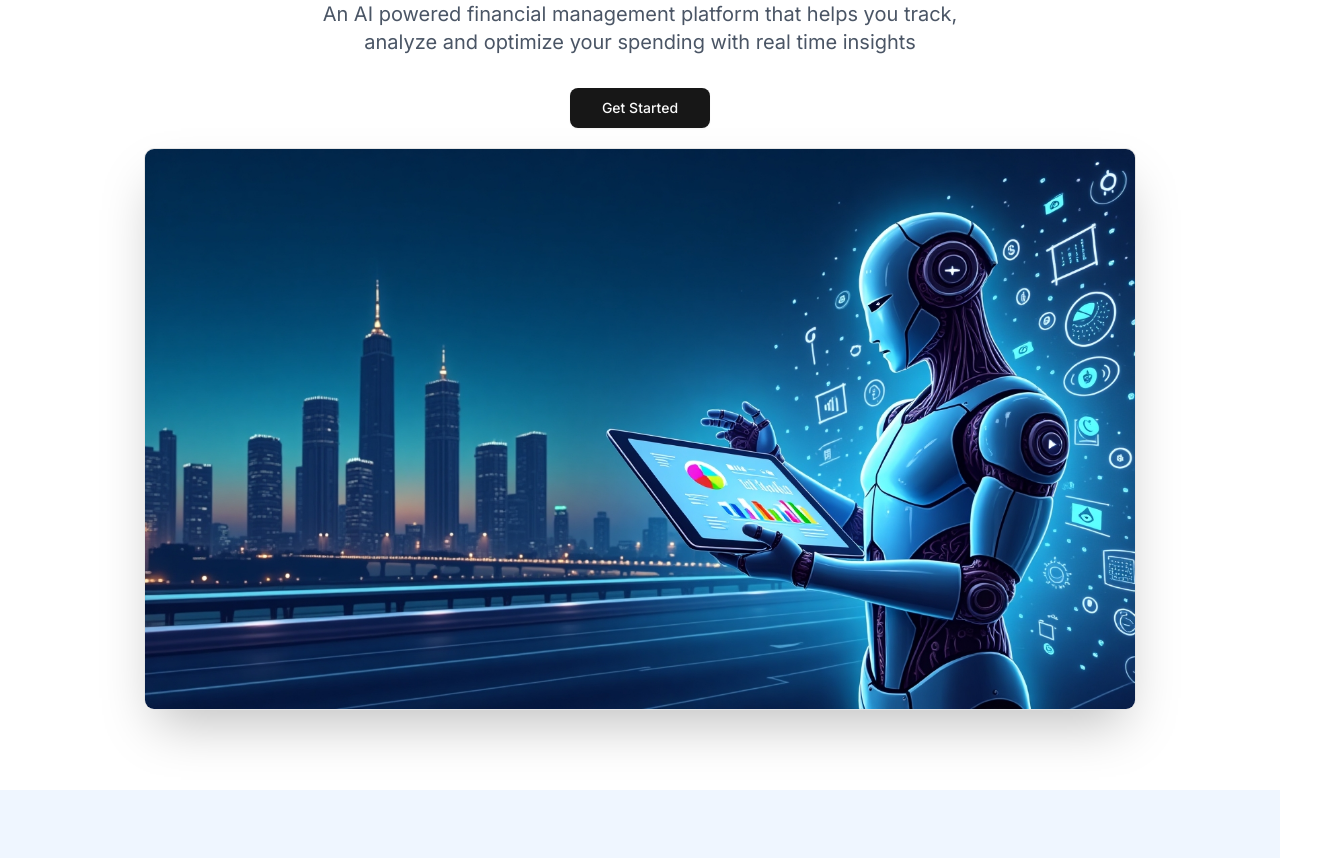
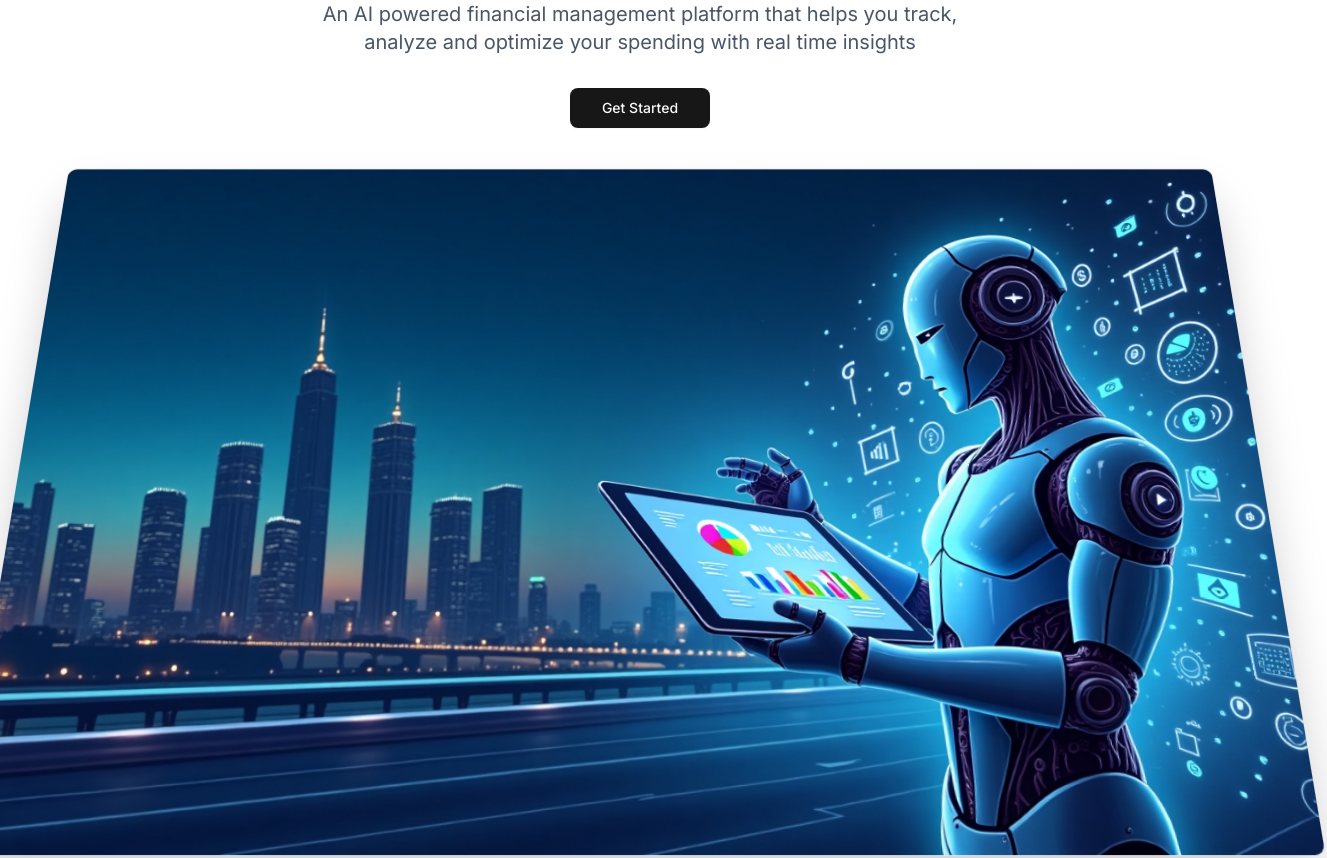
Before and after one commit to sdCodex/Budgettra, a Next.js app: page / in a window 1280 px wide. Shown: the part 360-1218 px from the top of the page, 1327 px wide, since content can reach past the window. Built offline with nearby package versions, Linux system fonts and the light colour scheme; no server answers.

Commit message:
Added animation to the banner image

```diff
--- a/app/globals.css
+++ b/app/globals.css
@@ -1,6 +1,13 @@
 @import "tailwindcss";
 @import "tw-animate-css";
 
+body {
+  font-family: Arial, Helvetica, sans-serif;
+}
+
+html {
+  scroll-behavior: smooth;
+}
 /* @custom-variant dark (&:is(.dark *)); */
 
 @theme inline {
@@ -120,3 +127,18 @@
     @apply bg-background text-foreground;
   }
 }
+
+.hero-image-wrapper {
+  perspective: 1000px;
+}
+
+.hero-image {
+  /* transform: rotateX(20deg) scale(0.9) translateY(-50); */
+  transform: rotateX(15deg) scale(1) translateY(0);
+  transition: transform 0.5s ease-out;
+  will-change: transform;
+}
+
+.hero-image.scrolled {
+  transform: rotateX(0deg) scale(1) translateY(40px);
+}
--- a/components/header.jsx
+++ b/components/header.jsx
@@ -22,6 +22,7 @@ const Header = async () => {
             height={60}
             width={200}
             className="h-12 w-auto object-auto"
+            priority
           />
         </Link>
 
--- a/components/hero.jsx
+++ b/components/hero.jsx
@@ -1,8 +1,35 @@
+"use client";
+
 import Link from "next/link";
 import { Button } from "@/components/ui/button";
 import Image from "next/image";
+import { useEffect, useRef } from "react";
 
 const HeroSection = () => {
+  const imageRef = useRef(null);
+
+  useEffect(() => {
+    const imageElement = imageRef.current;
+
+    const handleScroll = () => {
+      const scrollPosition = window.scrollY;
+      const scrollThreshold = 100;
+
+      if (scrollPosition > scrollThreshold) {
+        imageElement.classList.add("scrolled");
+        console.log("add");
+      } else {
+        imageElement.classList.remove("scrolled");
+        console.log("remove");
+      }
+    };
+
+    window.addEventListener("scroll",handleScroll);
+    return ()=>window.removeEventListener("scroll",handleScroll);
+
+  }, []);
+
+
   return (
     <div className="pb-20 px-4">
       <div className="container mx-auto text-center">
@@ -23,15 +50,17 @@ const HeroSection = () => {
           </Link>
         </div>
 
-          <div className="max-w-5xl mx-auto px-4 mt-5">
+        <div className="hero-image-wrapper mt-5 md:mt-0">
+          <div ref={imageRef} className="hero-image">
             <Image
               src="/banner.jpg"
-            alt="Dashboard Preview"
               width={1280}
               height={720}
-            className="w-full h-auto rounded-lg shadow-2xl border"
+              alt="Dashboard Preview"
+              className="rounded-lg shadow-2xl border mx-auto"
               priority
             />
+          </div>
         </div>
       </div>
     </div>
```
Lines whose indentation alone changed are shown as unchanged.
